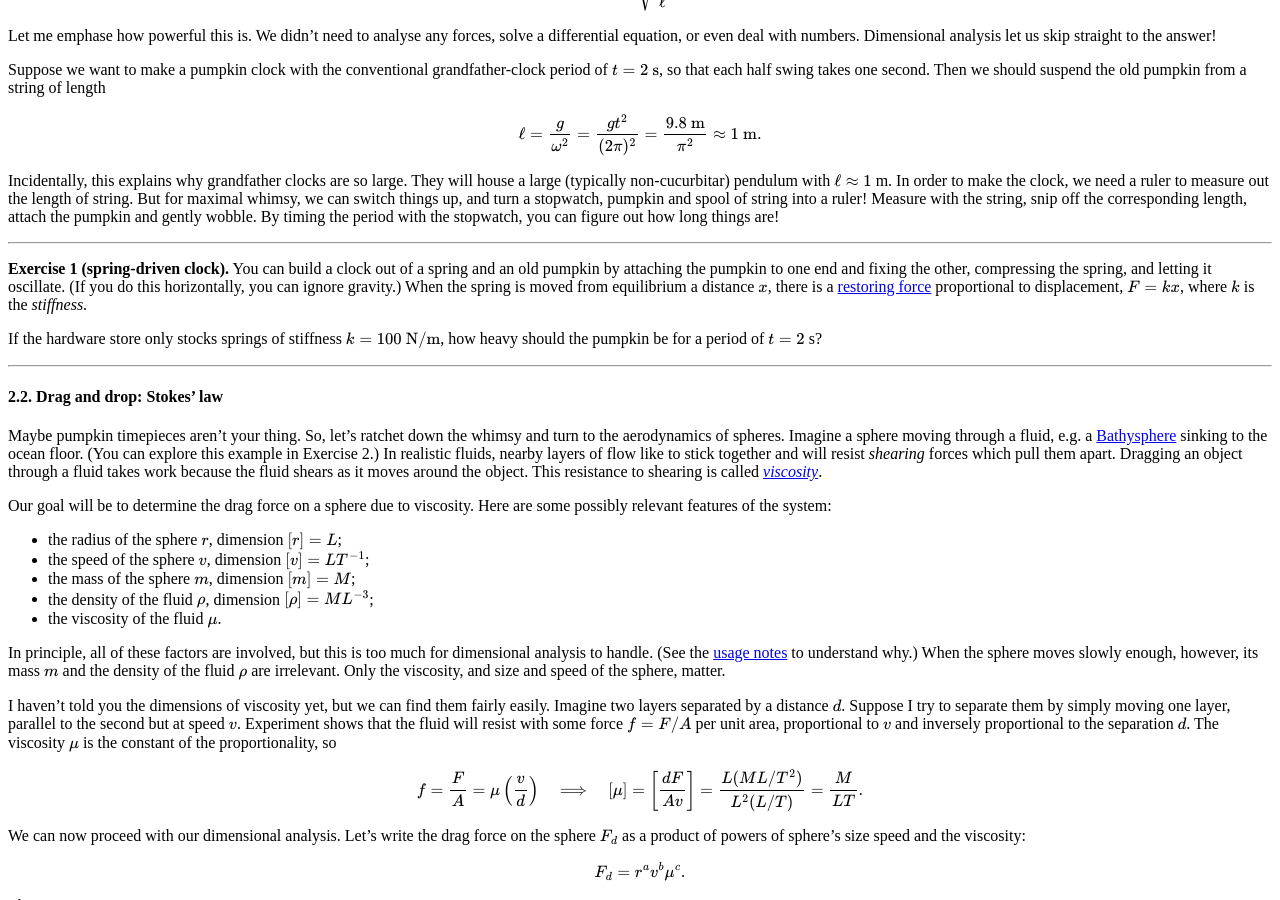
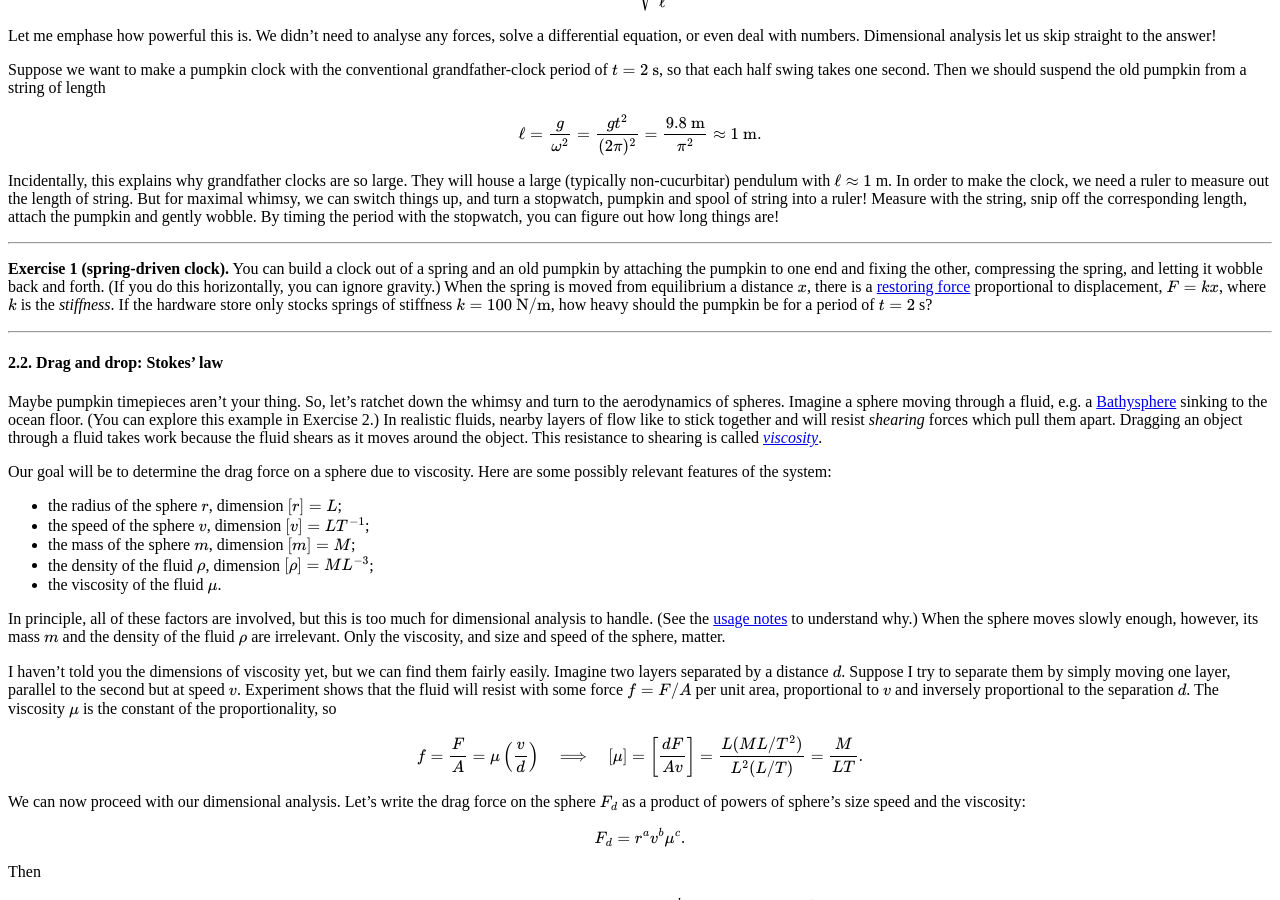
Before and after one commit to hapax/hapax.github.io, a Jekyll site: the page built from assets/simple-physics.md, in a window 1280 px wide and 900 px high, scrolled down 2208 px. Built offline with Jekyll 4.4.1, drawn with Linux system fonts in a browser that asks for light colours; our own code applies the rules of GitHub Pages for plain Markdown files; formulas are drawn with MathJax 3; a script that is not in the unit is left out.

Commit message:
Update simple-physics.md

```diff
--- a/assets/simple-physics.md
+++ b/assets/simple-physics.md
@@ -212,12 +212,11 @@ things are!
 **Exercise 1 (spring-driven clock).**
 You can build a clock out of a spring and an old pumpkin by attaching the
 pumpkin to one end and fixing the other, compressing the spring, and
-letting it oscillate.
+letting it wobble back and forth.
 (If you do this horizontally, you can ignore gravity.)
 When the spring is moved from equilibrium a distance $x$, there is a
 [restoring force](https://en.wikipedia.org/wiki/Hooke%27s_law)
 proportional to displacement, $F = kx$, where $k$ is the *stiffness*.
-
 If the hardware store only stocks springs of stiffness $k = 100 \text{
 N/m}$, how heavy should the pumpkin be for a period of $t = 2$ s?
 
```
